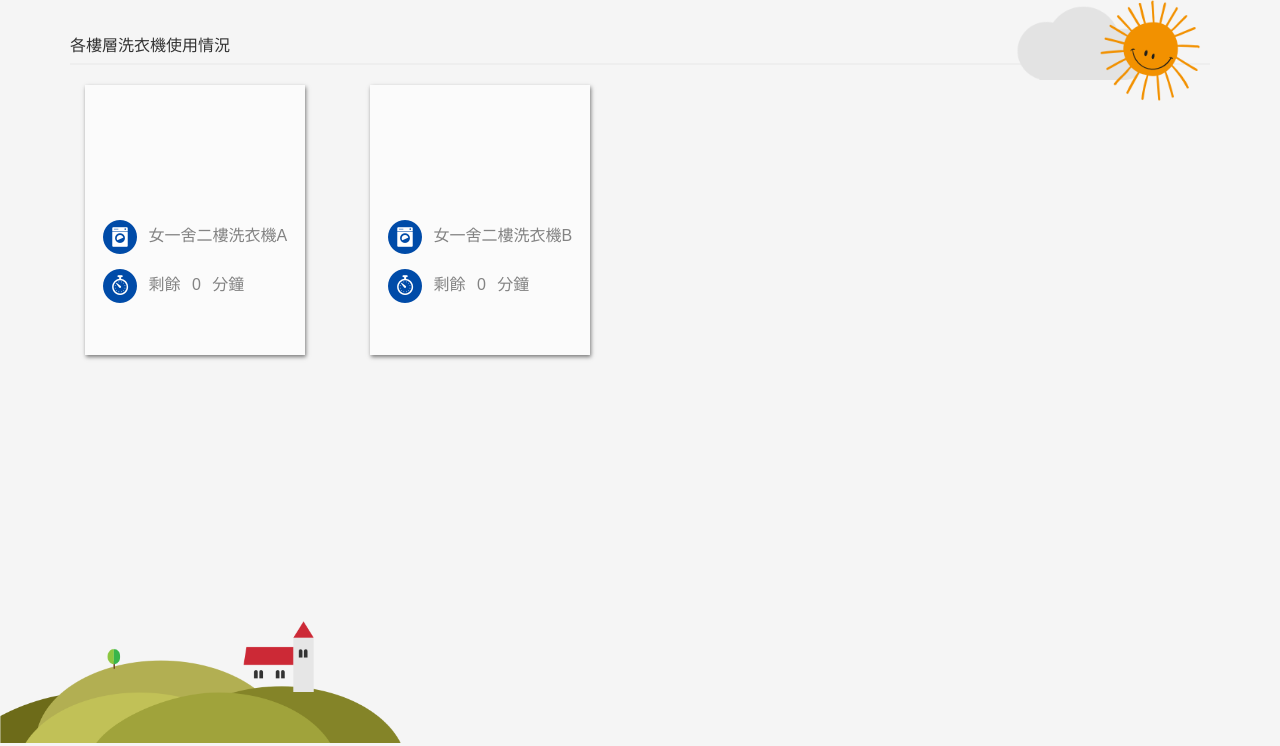
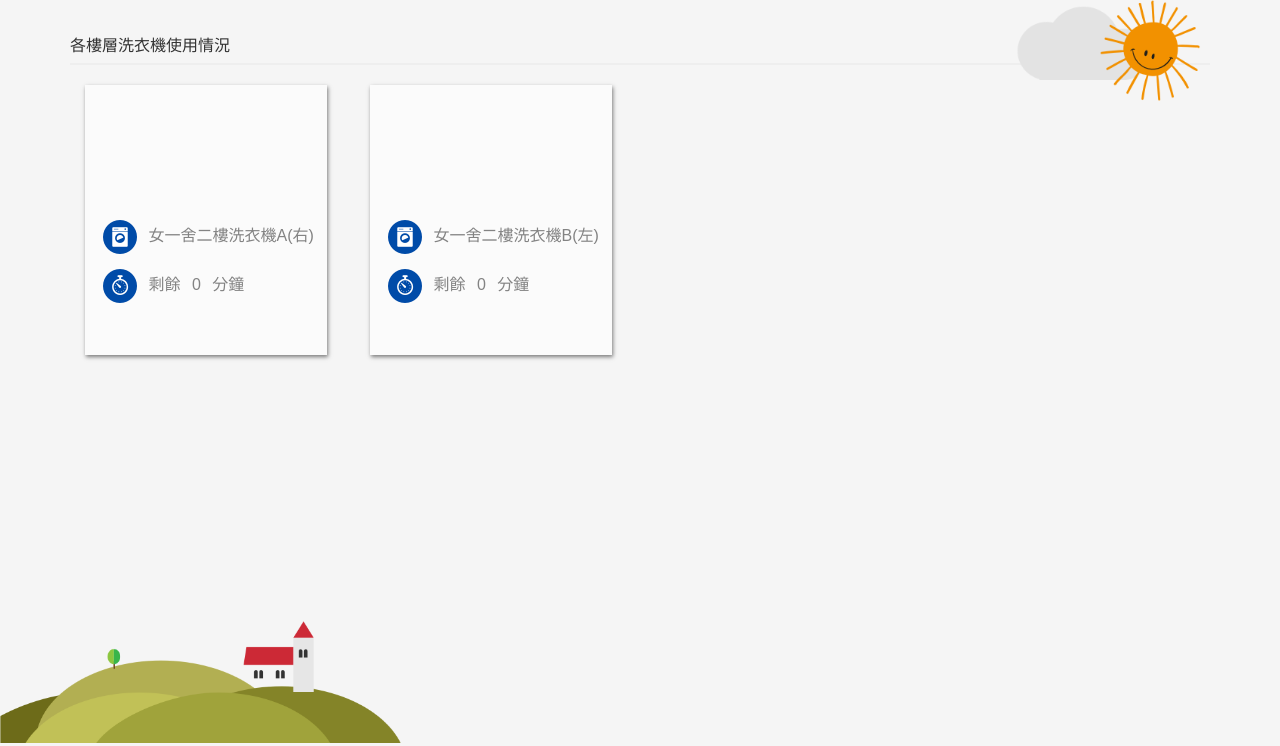
Before and after one commit to CApopsicle/washing_machine, a website: page client/index.html in a window 1280 px wide. Shown: the part 54-800 px from the top of the page. Drawn offline with nearby package versions, Linux system fonts and the light colour scheme; some packages are replaced by stand-ins of ours; files that its build step writes are made by us from their sources; no server answers.

Commit message:
rename machine 左右

```diff
--- a/client/styles/app.css
+++ b/client/styles/app.css
@@ -78,7 +78,7 @@ body {
   width: 100%; }
 
 .card {
-  width: 220px;
+  width: 242px;
   height: 270px;
   background: #FBFBFB;
   box-shadow: 1px 2px 4px 0px rgba(0, 0, 0, 0.5);
--- a/client/views/home/home.html
+++ b/client/views/home/home.html
@@ -14,7 +14,7 @@
 							<div class="content">
 								<div class="machine_name">
 									<img src="assets/images/washing_machine_icon.png">
-									<p>女一舍二樓洗衣機A</p>
+									<p>女一舍二樓洗衣機A(右)</p>
 								</div>
 								<div class="machine_status">
 									<img src="assets/images/timer_icon.png">
@@ -39,7 +39,7 @@
 							<div class="content">
 								<div class="machine_name">
 									<img src="assets/images/washing_machine_icon.png">
-									<p>女一舍二樓洗衣機B</p>
+									<p>女一舍二樓洗衣機B(左)</p>
 								</div>
 								<div class="machine_status">
 									<img src="assets/images/timer_icon.png">
--- a/server/api/subscription/subscription.controller.js
+++ b/server/api/subscription/subscription.controller.js
@@ -46,7 +46,6 @@ exports.getSubscription = function(req, res){
   var getSubs = db.query( query, value, function(err,rows) {
     if (err) throw err;
     else{
-      console.log(rows);
       if (rows.length != 0) {res.send(true);}
       else{res.send(false);}
     }
--- a/server/api/user/user.controller.js
+++ b/server/api/user/user.controller.js
@@ -94,7 +94,6 @@ exports.getMe = function (req, res) {
   var value = [req.query.email];
 
   var getTheUser = db.query( query, value, function(err,rows) {
-    console.log(rows);
     if (err) throw err;
     if (rows.length == 0) { return res.json(401); }
     else{
```
